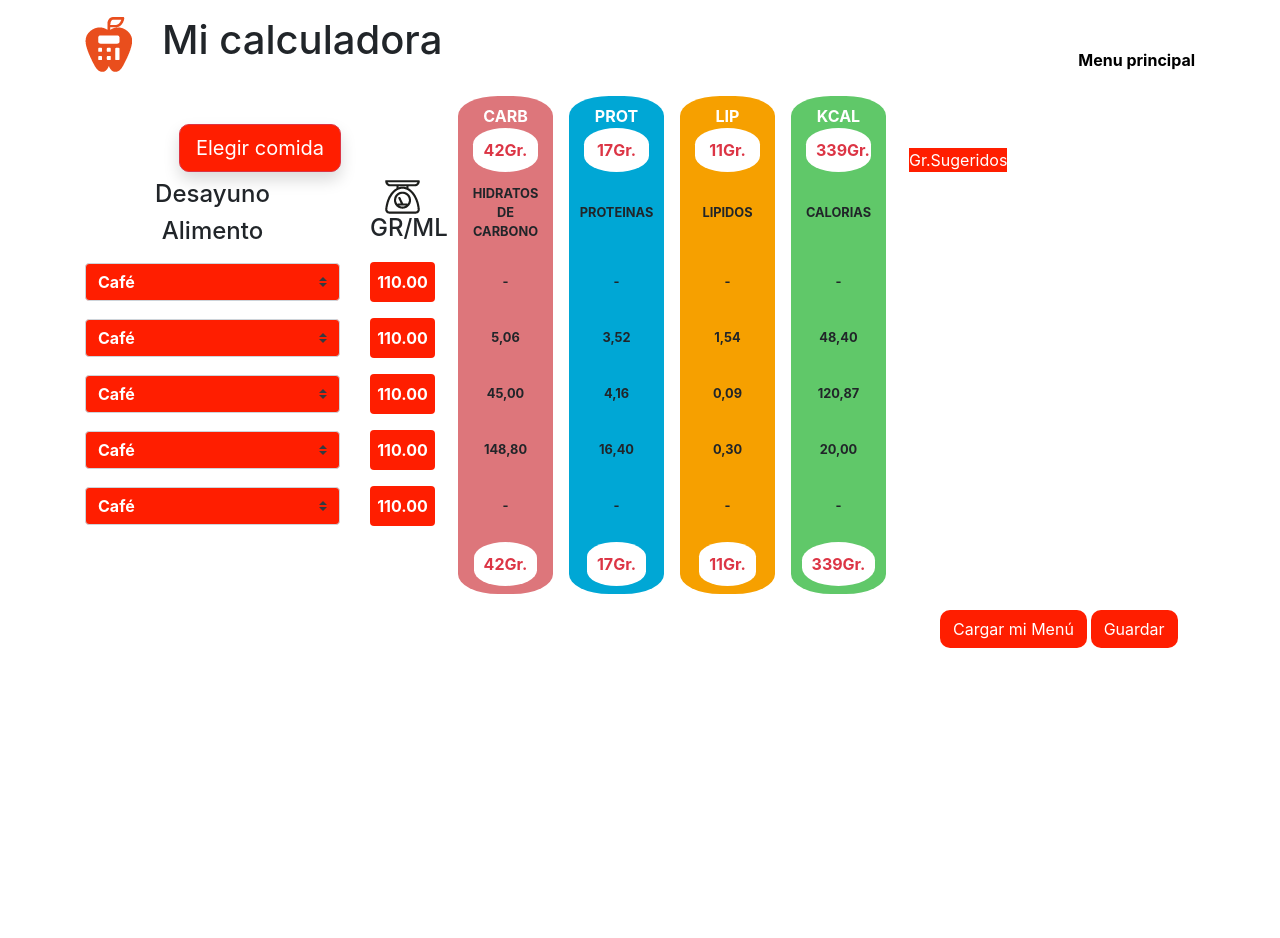
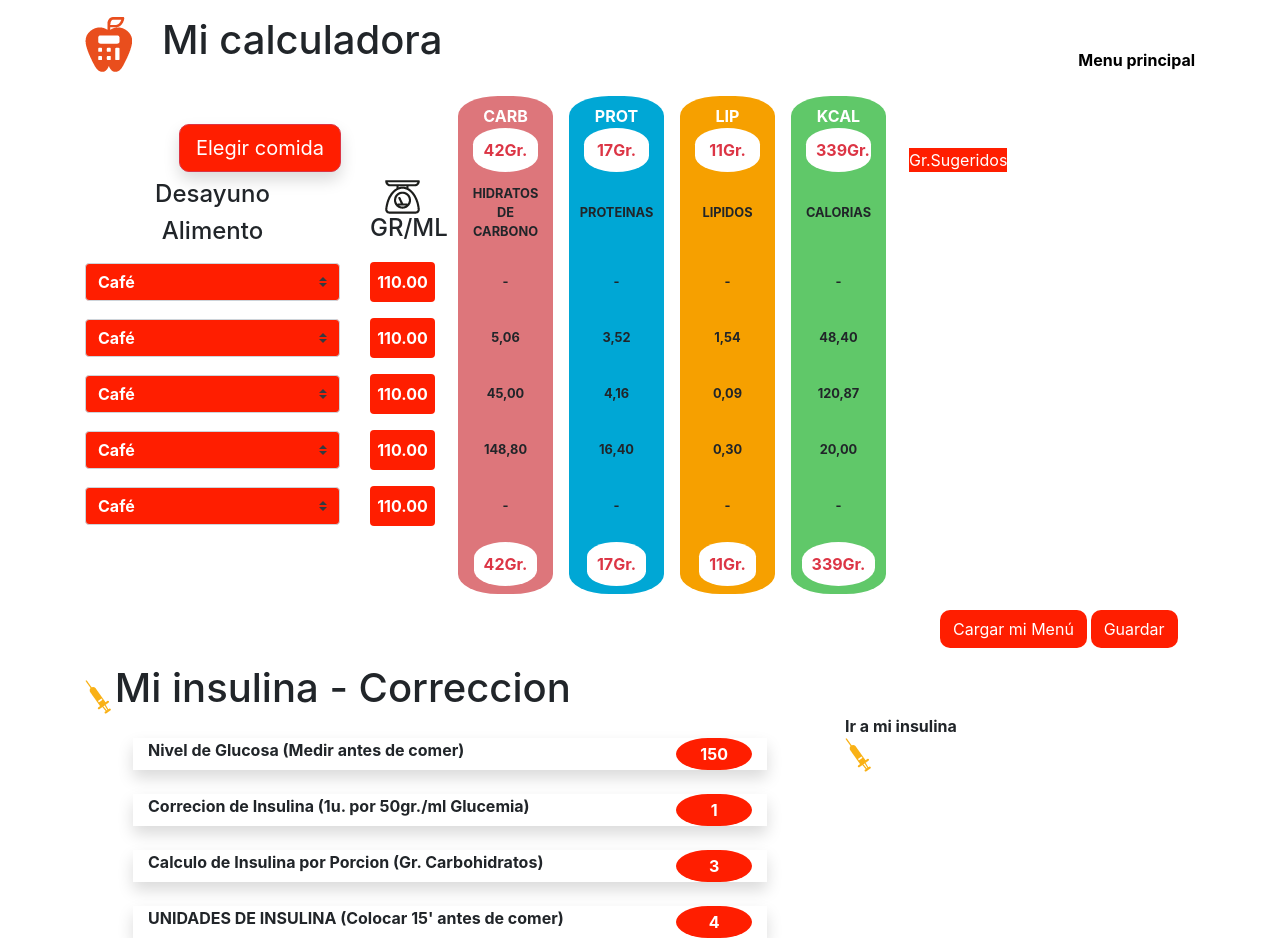
Before and after one commit to MareaRock/calculadora, a plain HTML site: page index.html in a window 1280 px wide. Before the commit the page ends 800 px from the top, so only its background shows below. Drawn offline with Linux system fonts and the light colour scheme.

Commit message:
Mi insulina

```diff
--- a/index.html
+++ b/index.html
@@ -300,6 +300,73 @@
             </div>
         </div>
 
+        <div class="row">
+            <div class="col">
+                <img src="img/icon_insulina.png" alt="">
+                <h1 class="d-inline">Mi insulina - Correccion</h1>
+            </div>
+        </div>
+
+        <div class="row">
+            <div class="col-8">
+                <div class="row shadow justify-content-between mx-5 mt-4">
+                    <div class="col-auto">
+                        <p>Nivel de Glucosa (Medir antes de comer)</p>
+                    </div>
+                    <div class="col-2">
+                        <div class="text-center p-1 bordes-top-caja bordes-bot-caja rojo">
+                            <span class=" text-white">150</span>
+                        </div>
+
+
+                    </div>
+                </div>
+
+                <div class="row shadow justify-content-between mx-5 mt-4">
+                    <div class="col-auto">
+                        <p>Correcion de Insulina (1u. por 50gr./ml Glucemia)</p>
+                    </div>
+                    <div class="col-2">
+                        <div class="text-center p-1 bordes-top-caja bordes-bot-caja rojo">
+                            <span class=" text-white">1</span>
+                        </div>
+
+
+                    </div>
+                </div>
+
+                <div class="row shadow justify-content-between mx-5 mt-4">
+                    <div class="col-auto">
+                        <p>Calculo de Insulina por Porcion (Gr. Carbohidratos)</p>
+                    </div>
+                    <div class="col-2">
+                        <div class="text-center p-1 bordes-top-caja bordes-bot-caja rojo">
+                            <span class=" text-white">3</span>
+                        </div>
+
+
+                    </div>
+                </div>
+
+                <div class="row shadow justify-content-between mx-5 mt-4">
+                    <div class="col-auto">
+                        <p>UNIDADES DE INSULINA (Colocar 15' antes de comer)</p>
+                    </div>
+                    <div class="col-2">
+                        <div class="text-center p-1 bordes-top-caja bordes-bot-caja rojo">
+                            <span class="text-white">4</span>
+                        </div>
+
+
+                    </div>
+                </div>
+            </div>
+
+            <div class="col-4">
+                <p>Ir a mi insulina</p>
+                <img src="img/icon_insulina.png" alt="">
+            </div>
+        </div>
     </div>
 </body>
 
```
